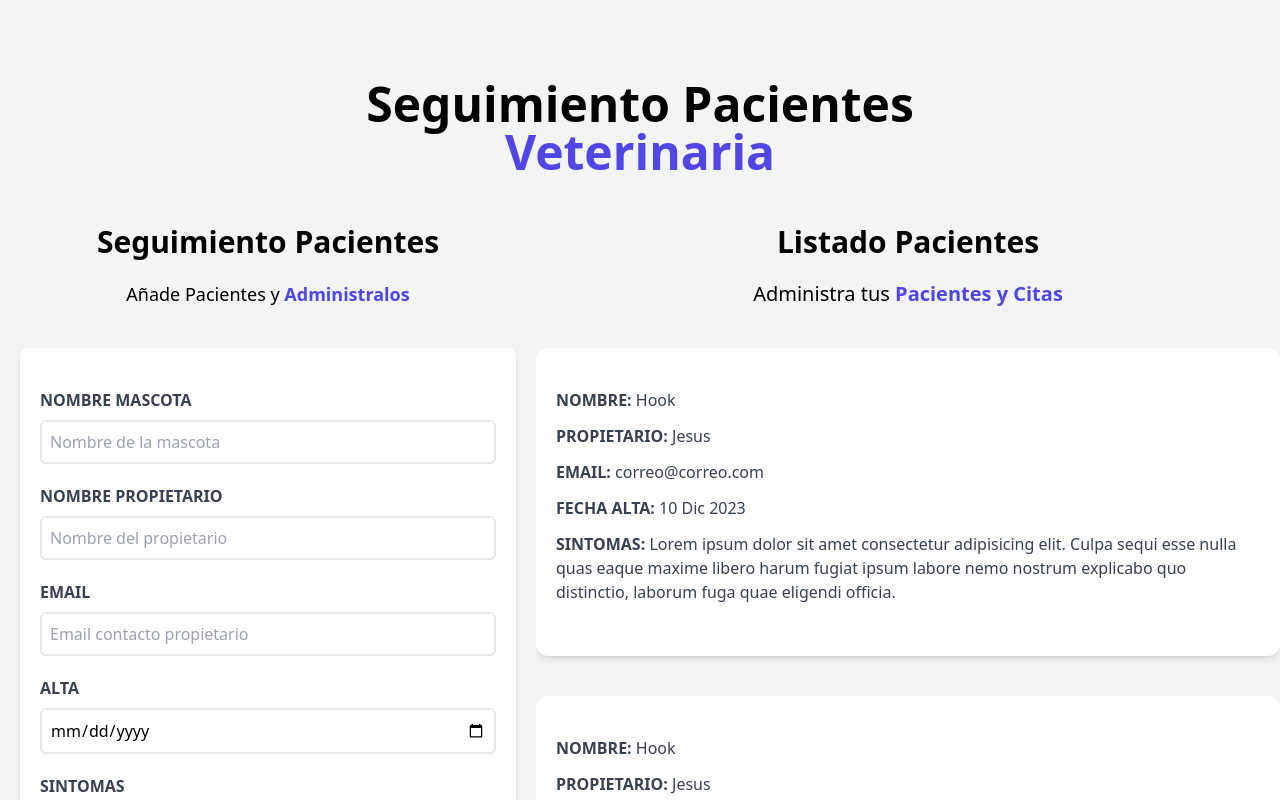
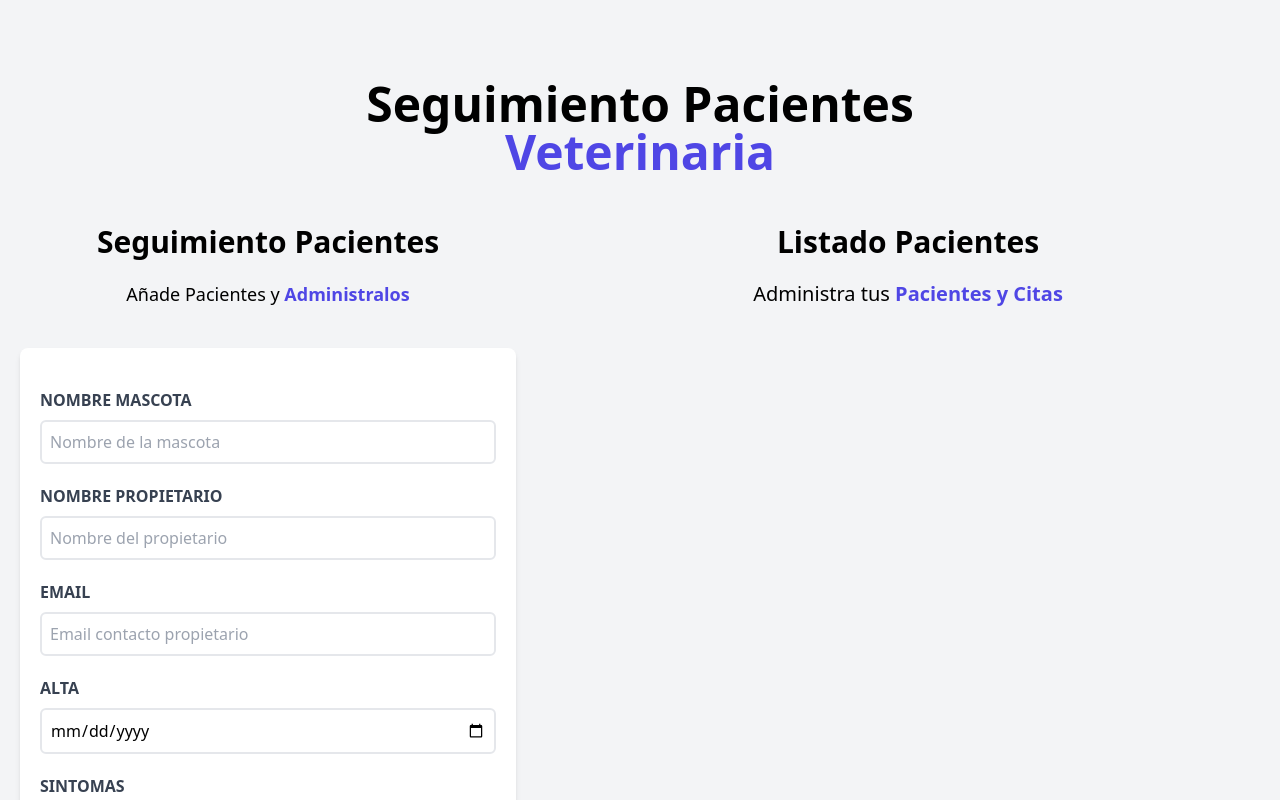
Before and after one commit to JesusRoman7/Citas-Veterinaria-React-Tailwind, a React (Vite) app: page / in a window 1280 px wide. Shown: the top 800 px of the page. Built offline with nearby package versions, Linux system fonts and the light colour scheme.

Commit message:
Pasandole por props pacientes a Listado Pacientes e iterando con Maps para el componente Paciente, tambien se le agrego el componente error

```diff
--- a/src/App.jsx
+++ b/src/App.jsx
@@ -16,7 +16,9 @@
         pacientes={pacientes} //Pasandole los pacientes para poder hacer la copia que ya teniamos en el arreglo, en si usar esto
         //...pacientes, objetoPaciente
         />
-        <ListadoPacientes />
+        <ListadoPacientes
+        pacientes={pacientes} //aqui en este punto como ya tenemos un array de objetos y VAMOS A IMPRIMIR ESA INFO EN LISTADO PACIENTES, entonces debemos pasarlo como props, recordando que lo tenemos que extraer en ese Componente
+        />
       </div>
     </div>
   )
--- /dev/null
+++ b/src/components/Error.jsx
@@ -0,0 +1,11 @@
+import React from 'react'
+
+const Error = ({mensaje}) => {
+  return (
+    <div className='bg-red-800 text-white text-center p-3 uppercase font-bold mb-3 rounded'>
+        <p>{mensaje}</p>
+    </div>     //<-------COLOCANDO ERROR EN CASO DE QUE ERROR SEA TRUE, para eso sirve el && (si error entonces imprime en un div con un p si hay error)
+  )
+}
+
+export default Error
--- a/src/components/Formulario.jsx
+++ b/src/components/Formulario.jsx
@@ -1,5 +1,6 @@
 import React from 'react'
 import { useState, useEffect } from 'react'
+import Error from './Error'; //importando el componente para poder usarlo aqui
 
 const Formulario = ({setPacientes, pacientes}) => {
     //Creando nuestro primer state
@@ -55,11 +56,7 @@
 
         <form className='bg-white shadow-md rounded-lg py-10 px-5 mb-10' action="" onSubmit={handleSubmit}>
 
-            {error &&
-                <div className='bg-red-800 text-white text-center p-3 uppercase font-bold mb-3 rounded'>
-                    <p>Todos los campos son obligatorios</p>
-                </div>
-            } {/* <-------COLOCANDO ERROR EN CASO DE QUE ERROR SEA TRUE, para eso sirve el && (si error entonces imprime en un div con un p si hay error) */}
+            {error && <Error mensaje={"Todos los campos son obligatorios"}/>} {/* haciendolo mas dinamico el error agregandole un prop con el mensaje de error, recordando pasarle ese prop en el archivo de Error */}
 
             <div className='mb-5'>
                 <label className='block text-gray-700 uppercase font-bold' htmlFor="mascota">Nombre Mascota</label>
--- a/src/components/ListadoPacientes.jsx
+++ b/src/components/ListadoPacientes.jsx
@@ -1,7 +1,7 @@
 import React from 'react'
 import Paciente from './Paciente'
 
-const ListadoPacientes = () => {
+const ListadoPacientes = ({pacientes}) => {
   return (
     <div className='md:w-1/2 lg:w-3/5 h-screen overflow-y-scroll'>
         <h2 className='font-black text-3xl text-center'>Listado Pacientes</h2>
@@ -10,9 +10,12 @@
             <span className='text-indigo-600 font-bold'>Pacientes y Citas</span>
         </p>
 
-        <Paciente />
-        <Paciente />
-        <Paciente />
+        {/* Nota: aqui para iterar, como estamos dentro de un return, de preferencia usanos MAP y no forEach, ya que forEach en ningun momento usar un return, por esa razon usaremos MAP */}
+        {pacientes.map((paciente)=>{
+            <Paciente
+                paciente={paciente} //le pasamos todas las propiedades del iterador al PROP paciente PARA EL COMPONENTE PACIENTE
+            /> //Llamamos a este componente tantas veces como haya elementos en pacientes
+        })}
 
     </div>
   )
```
